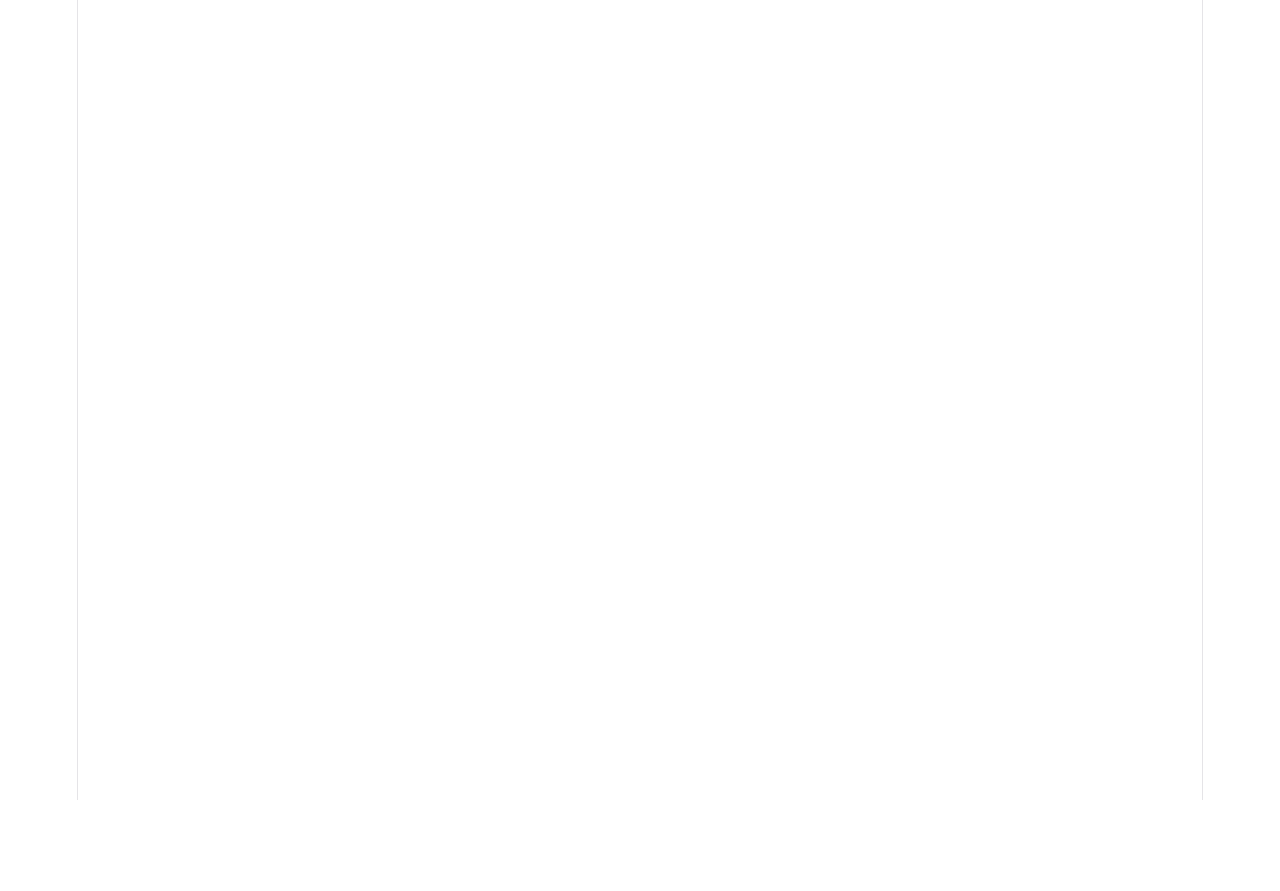
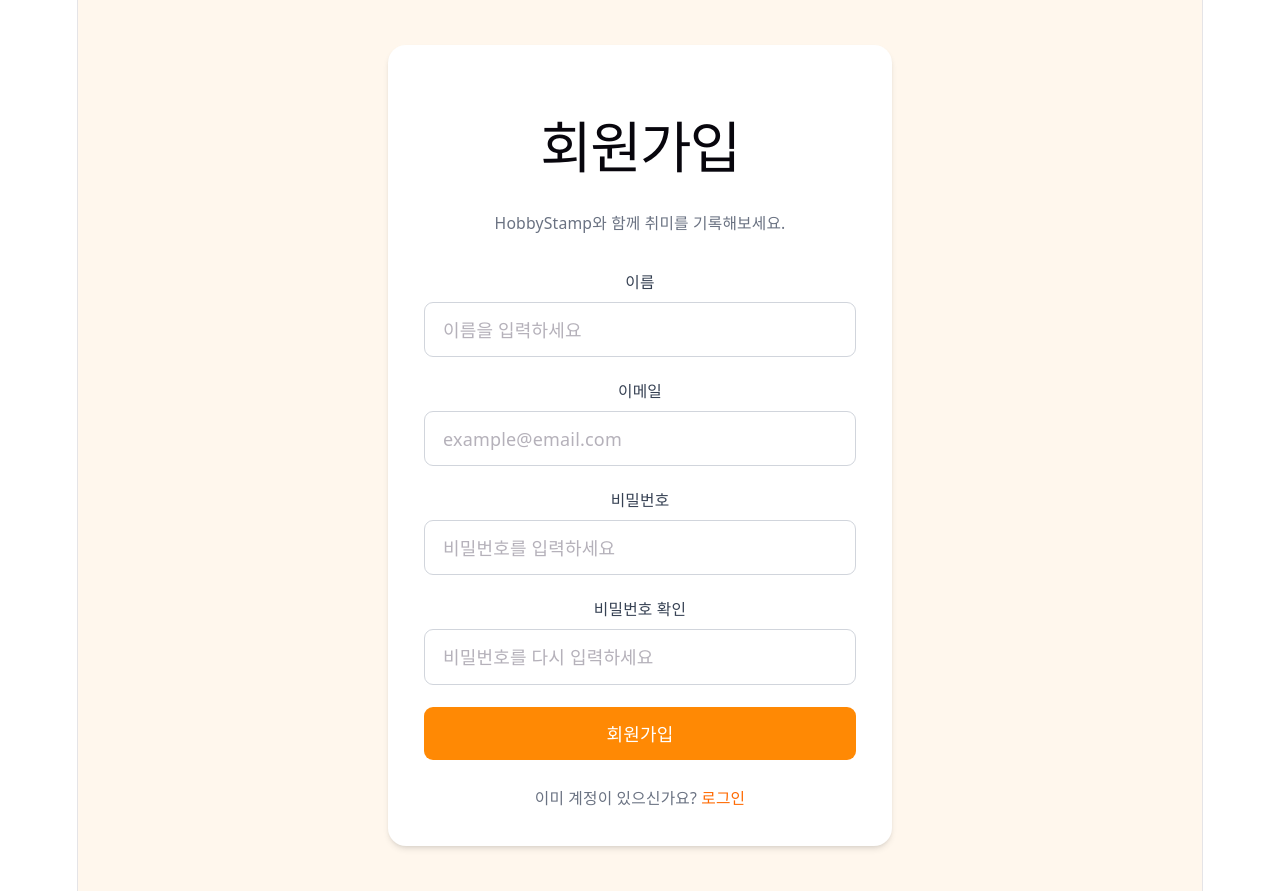
Before and after one commit to YeJin-Kim-code/HobbyStamp, a React (Vite) app in the folder frontend/: page /signup in a window 1280 px wide. Before the commit this address had no page. Before the commit the page ends 800 px from the top, so only its background shows below. Built offline with nearby package versions, Linux system fonts and the light colour scheme.

Commit message:
feat : frontend auth

```diff
--- a/frontend/src/App.tsx
+++ b/frontend/src/App.tsx
@@ -1,16 +1,15 @@
 import { Routes, Route } from "react-router-dom";
 
-import Layout from "./components/layout/Layout";
 import HomePage from "./pages/HomePage";
 import LoginPage from "./pages/LoginPage";
+import SignupPage from "./pages/SignupPage";
 
 function App() {
   return (
     <Routes>
-      <Route element={<Layout />}>
-        <Route path="/" element={<HomePage />} />
-        <Route path="/login" element={<LoginPage />} />
-      </Route>
+      <Route path="/" element={<HomePage />} />
+      <Route path="/login" element={<LoginPage />} />
+      <Route path="/signup" element={<SignupPage />} />
     </Routes>
   );
 }
--- a/frontend/src/pages/LoginPage.tsx
+++ b/frontend/src/pages/LoginPage.tsx
@@ -1,7 +1,105 @@
+import { useState } from "react";
+import { Link } from "react-router-dom";
+
 function LoginPage() {
+  // 사용자가 입력한 이메일을 저장하는 state
+  const [email, setEmail] = useState("");
+
+  // 사용자가 입력한 비밀번호를 저장하는 state
+  const [password, setPassword] = useState("");
+
+  // 로그인 폼 제출 시 실행
+  const handleSubmit = (e: React.FormEvent<HTMLFormElement>) => {
+    // form의 기본 동작인 페이지 새로고침 방지
+    e.preventDefault();
+
+    // Day 18에서는 API 연결을 하지 않으므로
+    // 입력값이 정상적으로 들어오는지만 확인
+    console.log("로그인 정보:", {
+      email,
+      password,
+    });
+  };
+
   return (
-    <div>
-      <h1 className="text-3xl font-bold">로그인</h1>
+    <div className="flex min-h-[calc(100vh-64px)] items-center justify-center bg-orange-50 px-4">
+      <div className="w-full max-w-md rounded-2xl bg-white p-8 shadow-md">
+        {/* 제목 */}
+        <div className="mb-8 text-center">
+          <h1 className="text-3xl font-bold text-gray-900">
+            로그인
+          </h1>
+
+          <p className="mt-2 text-sm text-gray-500">
+            HobbyStamp에서 취미 기록을 이어가세요.
+          </p>
+        </div>
+
+        {/* 로그인 Form */}
+        <form
+          onSubmit={handleSubmit}
+          className="space-y-5"
+        >
+          {/* 이메일 */}
+          <div>
+            <label
+              htmlFor="email"
+              className="mb-2 block text-sm font-medium text-gray-700"
+            >
+              이메일
+            </label>
+
+            <input
+              id="email"
+              type="email"
+              value={email}
+              onChange={(e) => setEmail(e.target.value)}
+              placeholder="example@email.com"
+              required
+              className="w-full rounded-lg border border-gray-300 px-4 py-3 outline-none transition focus:border-orange-400 focus:ring-2 focus:ring-orange-100"
+            />
+          </div>
+
+          {/* 비밀번호 */}
+          <div>
+            <label
+              htmlFor="password"
+              className="mb-2 block text-sm font-medium text-gray-700"
+            >
+              비밀번호
+            </label>
+
+            <input
+              id="password"
+              type="password"
+              value={password}
+              onChange={(e) => setPassword(e.target.value)}
+              placeholder="비밀번호를 입력하세요"
+              required
+              className="w-full rounded-lg border border-gray-300 px-4 py-3 outline-none transition focus:border-orange-400 focus:ring-2 focus:ring-orange-100"
+            />
+          </div>
+
+          {/* 로그인 버튼 */}
+          <button
+            type="submit"
+            className="w-full rounded-lg bg-orange-400 py-3 font-semibold text-white transition hover:bg-orange-500"
+          >
+            로그인
+          </button>
+        </form>
+
+        {/* 회원가입 이동 */}
+        <div className="mt-6 text-center text-sm text-gray-500">
+          아직 계정이 없으신가요?{" "}
+          <Link
+            to="/signup"
+            className="font-semibold text-orange-500 hover:text-orange-600"
+          >
+            회원가입
+          </Link>
+        </div>
+      </div>
     </div>
   );
 }
--- /dev/null
+++ b/frontend/src/pages/SignupPage.tsx
@@ -0,0 +1,152 @@
+import { useState } from "react";
+import { Link } from "react-router-dom";
+
+function SignupPage() {
+  // 회원가입 입력값 state
+  const [name, setName] = useState("");
+  const [email, setEmail] = useState("");
+  const [password, setPassword] = useState("");
+  const [passwordConfirm, setPasswordConfirm] = useState("");
+
+  // 회원가입 Form 제출
+  const handleSubmit = (e: React.FormEvent<HTMLFormElement>) => {
+    e.preventDefault();
+
+    // 비밀번호 확인
+    if (password !== passwordConfirm) {
+      alert("비밀번호가 일치하지 않습니다.");
+      return;
+    }
+
+    // Day 18에서는 API 호출 대신 console 확인
+    console.log("회원가입 정보:", {
+      name,
+      email,
+      password,
+    });
+  };
+
+  return (
+    <div className="flex min-h-[calc(100vh-64px)] items-center justify-center bg-orange-50 px-4 py-10">
+      <div className="w-full max-w-md rounded-2xl bg-white p-8 shadow-md">
+        {/* 제목 */}
+        <div className="mb-8 text-center">
+          <h1 className="text-3xl font-bold text-gray-900">
+            회원가입
+          </h1>
+
+          <p className="mt-2 text-sm text-gray-500">
+            HobbyStamp와 함께 취미를 기록해보세요.
+          </p>
+        </div>
+
+        {/* 회원가입 Form */}
+        <form
+          onSubmit={handleSubmit}
+          className="space-y-5"
+        >
+          {/* 이름 */}
+          <div>
+            <label
+              htmlFor="name"
+              className="mb-2 block text-sm font-medium text-gray-700"
+            >
+              이름
+            </label>
+
+            <input
+              id="name"
+              type="text"
+              value={name}
+              onChange={(e) => setName(e.target.value)}
+              placeholder="이름을 입력하세요"
+              required
+              className="w-full rounded-lg border border-gray-300 px-4 py-3 outline-none transition focus:border-orange-400 focus:ring-2 focus:ring-orange-100"
+            />
+          </div>
+
+          {/* 이메일 */}
+          <div>
+            <label
+              htmlFor="signup-email"
+              className="mb-2 block text-sm font-medium text-gray-700"
+            >
+              이메일
+            </label>
+
+            <input
+              id="signup-email"
+              type="email"
+              value={email}
+              onChange={(e) => setEmail(e.target.value)}
+              placeholder="example@email.com"
+              required
+              className="w-full rounded-lg border border-gray-300 px-4 py-3 outline-none transition focus:border-orange-400 focus:ring-2 focus:ring-orange-100"
+            />
+          </div>
+
+          {/* 비밀번호 */}
+          <div>
+            <label
+              htmlFor="signup-password"
+              className="mb-2 block text-sm font-medium text-gray-700"
+            >
+              비밀번호
+            </label>
+
+            <input
+              id="signup-password"
+              type="password"
+              value={password}
+              onChange={(e) => setPassword(e.target.value)}
+              placeholder="비밀번호를 입력하세요"
+              required
+              className="w-full rounded-lg border border-gray-300 px-4 py-3 outline-none transition focus:border-orange-400 focus:ring-2 focus:ring-orange-100"
+            />
+          </div>
+
+          {/* 비밀번호 확인 */}
+          <div>
+            <label
+              htmlFor="password-confirm"
+              className="mb-2 block text-sm font-medium text-gray-700"
+            >
+              비밀번호 확인
+            </label>
+
+            <input
+              id="password-confirm"
+              type="password"
+              value={passwordConfirm}
+              onChange={(e) => setPasswordConfirm(e.target.value)}
+              placeholder="비밀번호를 다시 입력하세요"
+              required
+              className="w-full rounded-lg border border-gray-300 px-4 py-3 outline-none transition focus:border-orange-400 focus:ring-2 focus:ring-orange-100"
+            />
+          </div>
+
+          {/* 회원가입 버튼 */}
+          <button
+            type="submit"
+            className="w-full rounded-lg bg-orange-400 py-3 font-semibold text-white transition hover:bg-orange-500"
+          >
+            회원가입
+          </button>
+        </form>
+
+        {/* 로그인 이동 */}
+        <div className="mt-6 text-center text-sm text-gray-500">
+          이미 계정이 있으신가요?{" "}
+          <Link
+            to="/login"
+            className="font-semibold text-orange-500 hover:text-orange-600"
+          >
+            로그인
+          </Link>
+        </div>
+      </div>
+    </div>
+  );
+}
+
+export default SignupPage;
```
